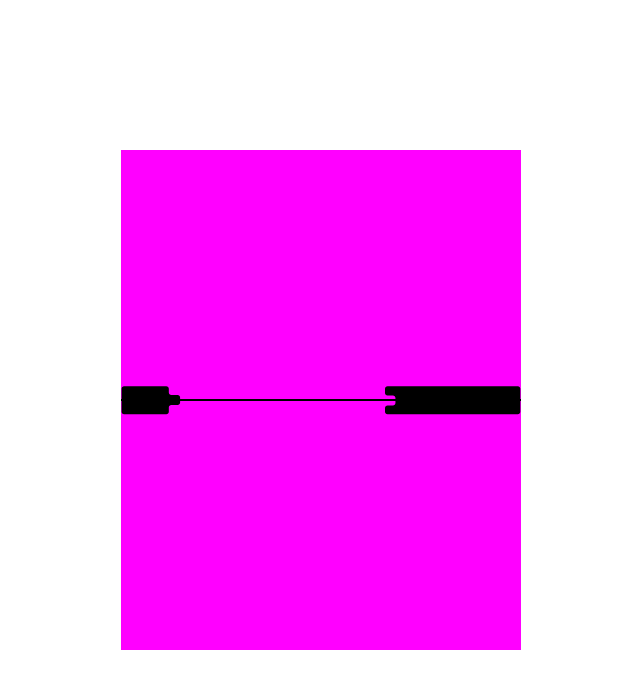
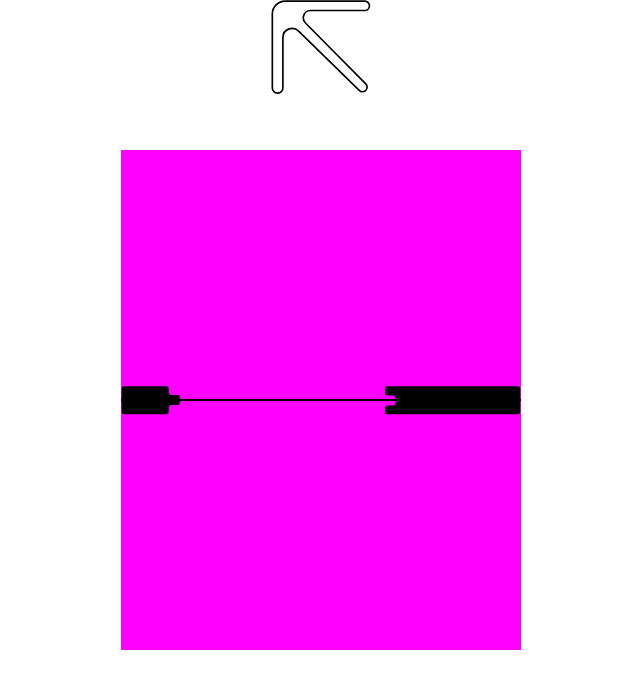
Before and after one commit to HarukoRakuke/demos, a plain HTML site: page connection.html in a window 1280 px wide. Shown: the whole page, without its empty margins (319-959 px from the left). Drawn offline with Linux system fonts and the light colour scheme.

Commit message:
added_menu

```diff
--- a/connection.html
+++ b/connection.html
@@ -49,6 +49,7 @@
     }
   </style>
   <body>
+    <div class="menu"><a href="index.html"></a></div>
     <div class="container">
       <div class="slider">
         <div id="plugin1"></div>
```
